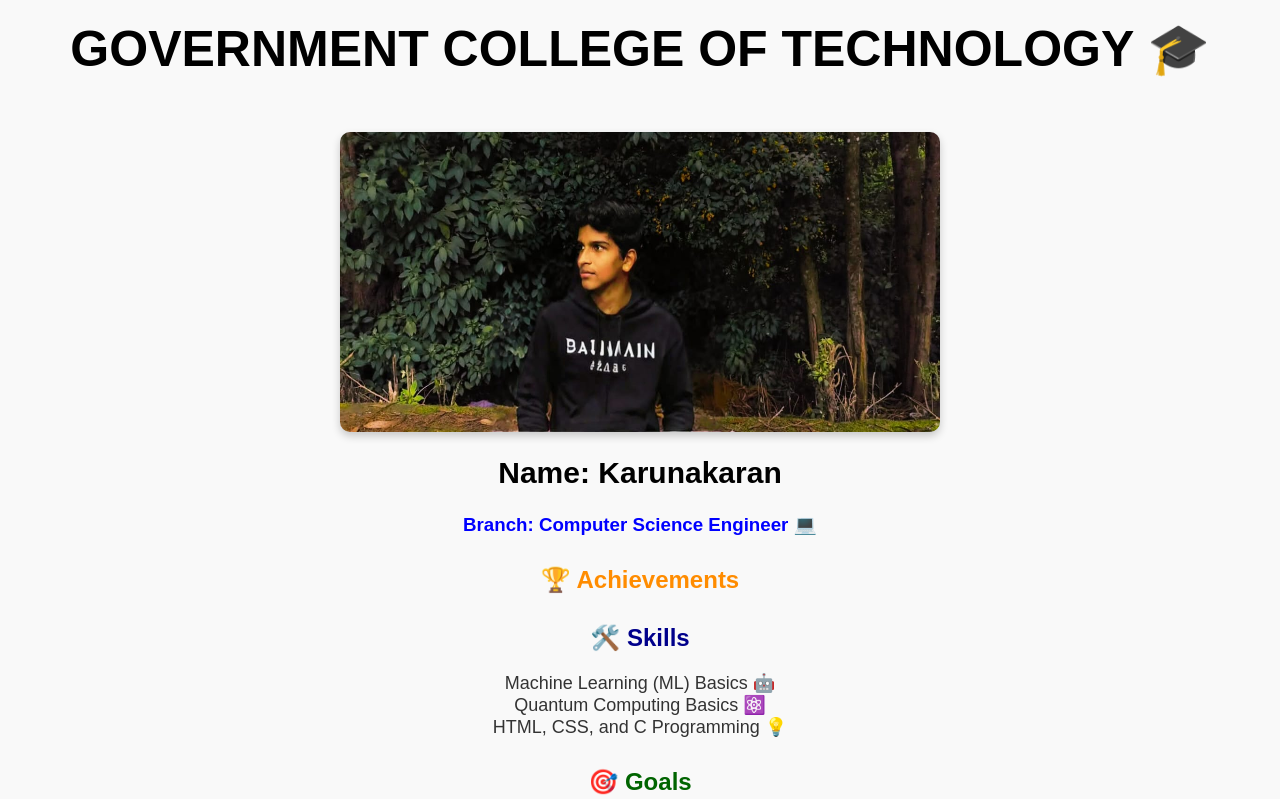
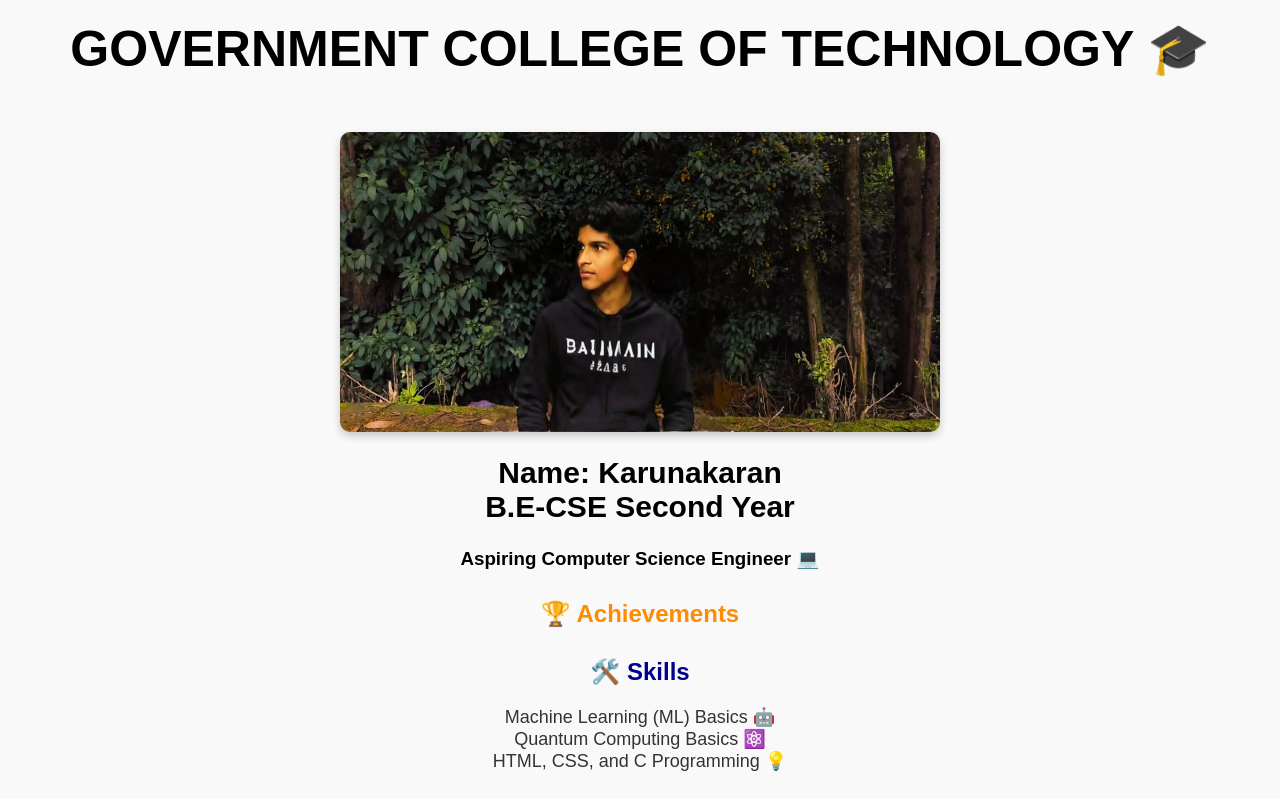
Before and after one commit to Karunakaran27/karans-web-page.github.io, a plain HTML site: page index.html in a window 1280 px wide. Shown: the top 799 px of the page. Drawn offline with Linux system fonts and the light colour scheme.

Commit message:
Update index.html

```diff
--- a/index.html
+++ b/index.html
@@ -9,9 +9,9 @@
 
 <img src="kk.jpg" alt="My image" width="600" height="300" style="margin-top:20px; border-radius:10px; box-shadow:0 4px 8px rgba(0,0,0,0.2);">
 
-<h2 style="font-size:30px; margin-top:20px;"><b>Name: Karunakaran</b></h2>
+<h2 style="font-size:30px; margin-top:20px;"><b>Name: Karunakaran</b><br>B.E-CSE Second Year</b></h2>
 
-<h3 style="color:blue;">Branch: Computer Science Engineer 💻</h3>
+<h3> Aspiring Computer Science Engineer 💻</h3>
 
 
 
```
